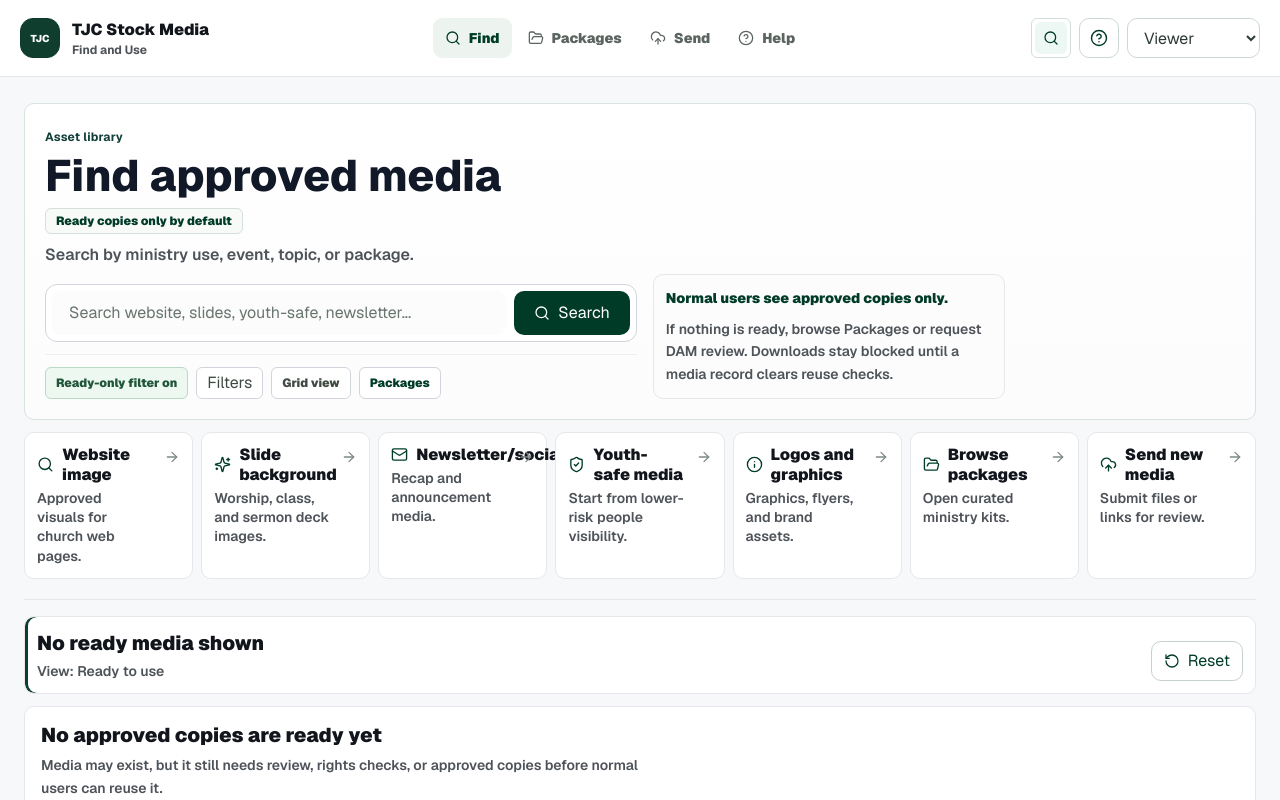
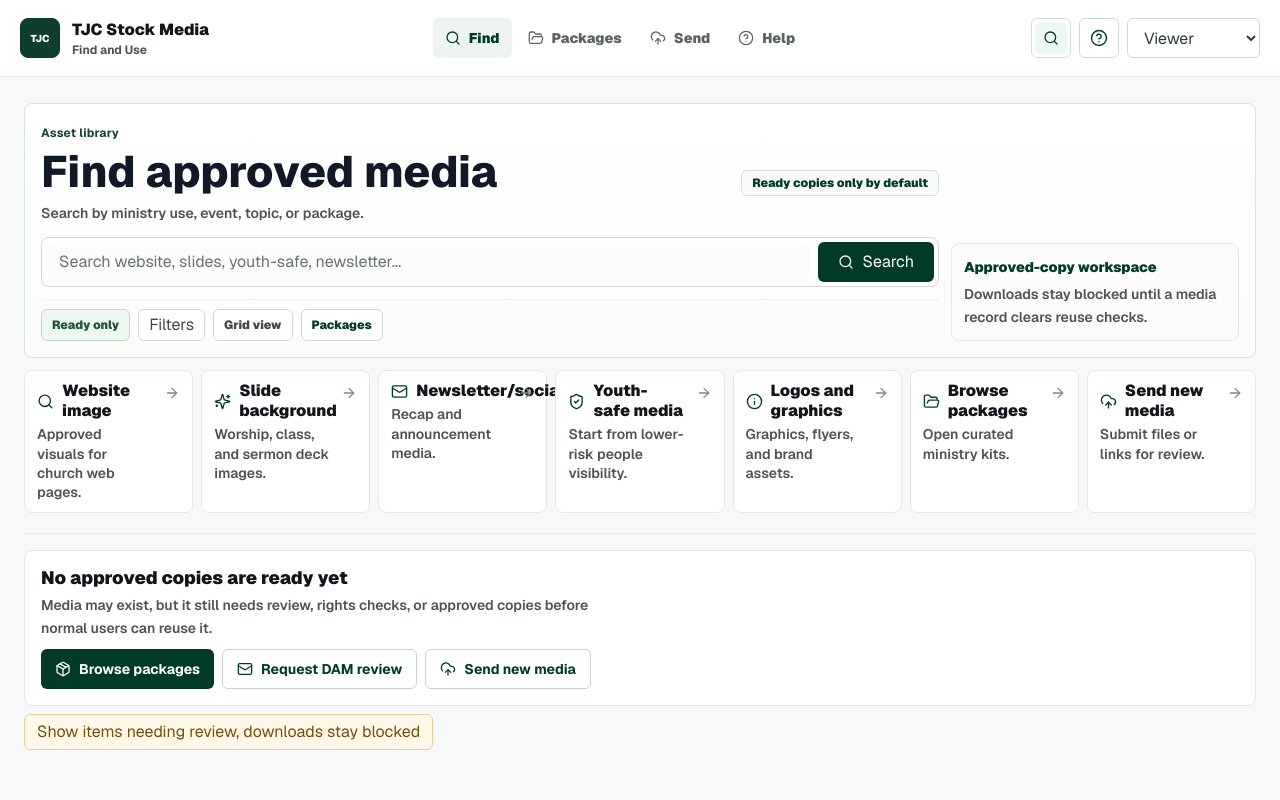
Before and after one commit to Hali0321/tjc-stock-media, a Next.js app in the folder frontend/: page / in a window 1280 px wide. Shown: the top 800 px of the page. Built offline with nearby package versions, Linux system fonts and the light colour scheme.

Commit message:
feat: finish enterprise DAM systemization pass

```diff
--- a/frontend/app/globals.css
+++ b/frontend/app/globals.css
@@ -185,7 +185,7 @@ textarea:focus-visible {
 
 .dam-card {
   border: 1px solid oklch(84% .014 160);
-  border-radius: 1rem;
+  border-radius: .55rem;
   background: oklch(98% .006 160);
   box-shadow: none;
 }
@@ -340,7 +340,7 @@ textarea:focus-visible {
   position: relative;
   overflow: hidden;
   border: 1px solid #e5e7eb;
-  border-radius: 10px;
+  border-radius: 8px;
   background: #fff;
   box-shadow: none;
 }
@@ -354,7 +354,7 @@ textarea:focus-visible {
 
 .media-results-grid {
   display: grid;
-  grid-template-columns: repeat(auto-fill, minmax(min(100%, 17rem), 1fr));
+  grid-template-columns: repeat(auto-fill, minmax(min(100%, 16rem), 1fr));
   gap: .85rem;
 }
 
@@ -405,7 +405,7 @@ textarea:focus-visible {
 
 .asset-bank-controlbar {
   border-top: 1px solid #eef2ef;
-  padding-top: .75rem;
+  padding-top: .6rem;
 }
 
 .asset-results-toolbar {
@@ -545,7 +545,7 @@ textarea:focus-visible {
 .empty-state-stage,
 .verdict-panel {
   border: 1px solid #e5e7eb !important;
-  border-radius: 10px !important;
+  border-radius: 8px !important;
   background: #fff !important;
   box-shadow: none !important;
 }
@@ -572,13 +572,13 @@ textarea:focus-visible {
 .help-detail-panel,
 .help-side-panel {
   border: 1px solid #e5e7eb;
-  border-radius: 10px;
+  border-radius: 8px;
   background: #fff;
   box-shadow: none;
 }
 
 .help-hero {
-  padding: clamp(1rem, 2vw, 1.4rem);
+  padding: clamp(.9rem, 1.5vw, 1.15rem);
 }
 
 .help-detail-panel,
@@ -590,11 +590,11 @@ textarea:focus-visible {
   display: grid;
   grid-template-columns: minmax(0, 1fr) auto;
   align-items: center;
-  min-height: 4.1rem;
+  min-height: 3.45rem;
   border: 1px solid #e5e7eb;
-  border-radius: 10px;
+  border-radius: 8px;
   background: #fff;
-  padding: .9rem 1rem;
+  padding: .65rem .8rem;
   text-align: left;
   transition: border-color 160ms ease, background 160ms ease, transform 160ms ease;
 }
@@ -617,7 +617,7 @@ textarea:focus-visible {
 
 .help-topic-button small {
   display: block;
-  margin-top: .25rem;
+  margin-top: .12rem;
   color: #4b5563;
   font-size: .875rem;
   font-weight: 500;
@@ -632,7 +632,7 @@ textarea:focus-visible {
   justify-content: center;
   gap: .45rem;
   border: 1px solid #d1d5db;
-  border-radius: 10px;
+  border-radius: 8px;
   background: #fff;
   padding: 0 .85rem;
   color: #0f3d2e;
@@ -647,8 +647,8 @@ textarea:focus-visible {
 }
 
 .help-guidance {
-  border-radius: 12px;
-  padding: .9rem;
+  border-radius: 8px;
+  padding: .75rem;
   font-size: .9rem;
   line-height: 1.5;
 }
@@ -686,9 +686,9 @@ textarea:focus-visible {
 }
 
 .find-usecase-grid > * {
-  min-height: 5.5rem !important;
+  min-height: 4.6rem !important;
   border: 1px solid #e5e7eb !important;
-  border-radius: 10px !important;
+  border-radius: 8px !important;
   box-shadow: none !important;
 }
 
@@ -712,6 +712,10 @@ textarea:focus-visible {
 .package-card p,
 .package-inspector p {
   color: #4b5563 !important;
+}
+
+.package-safety-line {
+  background: transparent !important;
 }
 
 @media (max-width: 767px) {
--- a/frontend/components/AppChrome.tsx
+++ b/frontend/components/AppChrome.tsx
@@ -18,7 +18,7 @@ function RoleSwitch({ compact = false }: { compact?: boolean }) {
         aria-labelledby={compact ? "mobile-demo-role-label" : "demo-role-label"}
         value={role}
         onChange={(event) => setRole(event.target.value as typeof role)}
-        className="min-h-10 rounded-[10px] border border-[#cbd8cf] bg-white px-3 text-sm font-black text-[#2f3b34]"
+        className="min-h-10 rounded-md border border-[#cbd8cf] bg-white px-3 text-sm font-black text-[#2f3b34]"
       >
         {roles.map((item) => (
           <option key={item}>{item}</option>
@@ -41,7 +41,7 @@ export function AppChrome({ children }: { children: React.ReactNode }) {
       <header className="dam-app-header sticky top-0 z-40 px-3 py-2.5 md:px-5">
         <div className="mx-auto flex min-h-14 w-full max-w-[1760px] items-center justify-between gap-3">
           <Link href={opsShell ? "/review" : "/"} className="flex min-w-0 items-center gap-3" aria-label="TJC Stock Media home">
-            <span className="dam-brand-mark grid h-10 w-10 shrink-0 place-items-center rounded-[13px] text-[10px] font-black text-white">TJC</span>
+            <span className="dam-brand-mark grid h-10 w-10 shrink-0 place-items-center rounded-lg text-[10px] font-black text-white">TJC</span>
             <span className="min-w-0">
               <strong className="block truncate text-base font-black tracking-[0] text-tjc-ink">TJC Stock Media</strong>
               <small className="block truncate text-xs font-bold text-tjc-muted">{navLabel}</small>
@@ -54,11 +54,11 @@ export function AppChrome({ children }: { children: React.ReactNode }) {
 
           <div className="hidden min-w-0 items-center justify-end gap-2 md:flex">
             <CommandPalette />
-            <Link href="/guide" className="grid h-10 w-10 place-items-center rounded-[10px] border border-[#cbd8cf] bg-white text-tjc-evergreen transition hover:bg-[#eef7f1]" aria-label="Open help">
+            <Link href="/guide" className="grid h-10 w-10 place-items-center rounded-md border border-[#cbd8cf] bg-white text-tjc-evergreen transition hover:bg-[#eef7f1]" aria-label="Open help">
               <HelpCircle size={18} strokeWidth={1.9} aria-hidden="true" />
             </Link>
             {opsShell ? (
-              <Link href="/admin" className="grid h-10 w-10 place-items-center rounded-[10px] border border-[#cbd8cf] bg-white text-tjc-evergreen transition hover:bg-[#eef7f1]" aria-label="Open governance">
+              <Link href="/admin" className="grid h-10 w-10 place-items-center rounded-md border border-[#cbd8cf] bg-white text-tjc-evergreen transition hover:bg-[#eef7f1]" aria-label="Open governance">
                 <Settings2 size={18} strokeWidth={1.9} aria-hidden="true" />
               </Link>
             ) : null}
@@ -67,7 +67,7 @@ export function AppChrome({ children }: { children: React.ReactNode }) {
 
           <button
             type="button"
-            className="grid h-11 w-11 place-items-center rounded-[12px] border border-[#cbd8cf] bg-white text-tjc-evergreen transition hover:bg-[#eef7f1] active:translate-y-px xl:hidden"
+            className="grid h-11 w-11 place-items-center rounded-md border border-[#cbd8cf] bg-white text-tjc-evergreen transition hover:bg-[#eef7f1] active:translate-y-px xl:hidden"
             onClick={() => setMobileMenuOpen((open) => !open)}
             aria-label={mobileMenuOpen ? "Close app menu" : "Open app menu"}
             aria-expanded={mobileMenuOpen}
@@ -78,7 +78,7 @@ export function AppChrome({ children }: { children: React.ReactNode }) {
         </div>
 
         {mobileMenuOpen ? (
-          <div id="mobile-app-menu" className="absolute inset-x-3 top-[calc(100%+.5rem)] z-50 grid gap-3 rounded-[18px] border border-[#d6e0d9] bg-white p-3 shadow-[0_20px_56px_rgba(17,24,39,.16)] xl:hidden">
+          <div id="mobile-app-menu" className="absolute inset-x-3 top-[calc(100%+.5rem)] z-50 grid gap-3 rounded-lg border border-[#d6e0d9] bg-white p-3 shadow-[0_20px_56px_rgba(17,24,39,.16)] xl:hidden">
             <CommandPalette />
             <AppNav role={role} variant="menu" onNavigate={() => setMobileMenuOpen(false)} />
             <RoleSwitch compact />
@@ -94,7 +94,7 @@ export function AppChrome({ children }: { children: React.ReactNode }) {
         mobileOffset={{ bottom: "calc(var(--app-mobile-nav-height) + var(--app-mobile-safe-bottom) + 1.25rem)", left: ".75rem", right: ".75rem" }}
         toastOptions={{
           classNames: {
-            toast: "rounded-[14px] border border-[#d6dfd8] bg-white text-tjc-ink shadow-[0_18px_50px_rgba(17,24,39,.16)]",
+            toast: "rounded-lg border border-[#d6dfd8] bg-white text-tjc-ink shadow-[0_18px_50px_rgba(17,24,39,.16)]",
             title: "font-black text-tjc-ink",
             description: "font-semibold text-tjc-muted"
           }
--- a/frontend/components/AppNav.tsx
+++ b/frontend/components/AppNav.tsx
@@ -59,8 +59,8 @@ export function AppNav({ role, variant = "mobile", onNavigate }: AppNavProps) {
       className={cn(
         "tubelight-nav border border-[#c9d4d5] bg-white",
         top && "flex max-w-full items-center gap-1 border-transparent bg-transparent p-0 shadow-none",
-        menu && "grid gap-1 rounded-[14px] border-[#d7dde2] p-1 shadow-none",
-        !top && !menu && "mx-auto flex w-full max-w-[34rem] items-center gap-1 rounded-[18px] p-1 shadow-none"
+        menu && "grid gap-1 rounded-lg border-[#d7dde2] p-1 shadow-none",
+        !top && !menu && "mx-auto flex w-full max-w-[34rem] items-center gap-1 rounded-lg p-1 shadow-none"
       )}
       aria-label="Primary navigation"
     >
@@ -74,9 +74,9 @@ export function AppNav({ role, variant = "mobile", onNavigate }: AppNavProps) {
             href={item.href}
             className={cn(
               "group relative inline-flex min-w-0 flex-1 items-center justify-center font-black text-[#5b655f] transition-colors duration-200 hover:text-tjc-evergreen active:translate-y-px",
-              top && "min-h-10 flex-none gap-2 rounded-[9px] px-3 text-sm",
-              menu && "min-h-11 justify-start gap-3 rounded-[10px] px-3 text-sm",
-              !top && !menu && "min-h-14 flex-col gap-1 rounded-[14px] px-1.5 text-[11px]",
+              top && "min-h-10 flex-none gap-2 rounded-md px-3 text-sm",
+              menu && "min-h-11 justify-start gap-3 rounded-md px-3 text-sm",
+              !top && !menu && "min-h-14 flex-col gap-1 rounded-md px-1.5 text-[11px]",
               isActive && "text-tjc-evergreen"
             )}
             title={item.label}
--- a/frontend/components/DamExperience.tsx
+++ b/frontend/components/DamExperience.tsx
@@ -51,7 +51,7 @@ export function PrimaryAction({
   type = "button"
 }: PrimaryActionProps) {
   const classes = cn(
-    "inline-flex min-h-11 items-center justify-center gap-2 rounded-[10px] px-4 text-sm font-black transition duration-200 active:translate-y-px disabled:pointer-events-none disabled:opacity-55",
+    "inline-flex min-h-10 items-center justify-center gap-2 rounded-md px-3.5 text-sm font-bold transition duration-200 active:translate-y-px disabled:pointer-events-none disabled:opacity-55",
     tone === "primary" && "bg-tjc-evergreen text-white hover:bg-[#082f29]",
     tone === "secondary" && "border border-[#c5d1c9] bg-white text-tjc-evergreen hover:bg-[#eef7f1]",
     tone === "quiet" && "bg-transparent text-tjc-evergreen hover:bg-[#edf4ef]",
@@ -84,11 +84,11 @@ export function EmptyState({
   className?: string;
 }) {
   return (
-    <section className={cn("empty-state-stage relative overflow-hidden rounded-[12px] border border-[#d9e3dc] bg-white p-4 sm:p-5", className)} role="status">
-      <div className="grid max-w-3xl gap-3">
+    <section className={cn("empty-state-stage relative overflow-hidden rounded-lg border border-[#d9e3dc] bg-white p-4", className)} role="status">
+      <div className="grid max-w-3xl gap-2.5">
         <div>
-          <h2 className="text-lg font-black leading-tight text-tjc-ink sm:text-xl">{title}</h2>
-          <p className="mt-1.5 max-w-[66ch] text-sm font-semibold leading-relaxed text-tjc-muted">{description}</p>
+          <h2 className="text-base font-black leading-tight text-tjc-ink sm:text-lg">{title}</h2>
+          <p className="mt-1 max-w-[62ch] text-sm font-semibold leading-relaxed text-tjc-muted">{description}</p>
         </div>
         <div className="flex flex-wrap gap-2">
           {primary}
@@ -114,18 +114,18 @@ export function HeroSearch({
   placeholder: string;
 }) {
   return (
-    <form className="hero-search-shell grid gap-2 rounded-[12px] bg-white p-1.5 md:grid-cols-[1fr_auto]" onSubmit={onSubmit} aria-label={ops ? "Ops search" : "Find approved media"}>
+    <form className="hero-search-shell grid gap-2 rounded-lg bg-white p-1 md:grid-cols-[1fr_auto]" onSubmit={onSubmit} aria-label={ops ? "Ops search" : "Find approved media"}>
       <label className="sr-only" htmlFor="find-media-search">{ops ? "Ops Search" : "Search approved media"}</label>
       <input
         id="find-media-search"
-        className="min-h-11 min-w-0 rounded-[9px] border border-transparent bg-[#fbfcfb] px-4 text-sm font-semibold text-tjc-ink placeholder:text-[#68756d] focus:border-[#9cb9ab] sm:text-base"
+        className="min-h-10 min-w-0 rounded-md border border-transparent bg-[#fbfcfb] px-3 text-sm font-semibold text-tjc-ink placeholder:text-[#68756d] focus:border-[#9cb9ab] sm:text-base"
         value={value}
         onChange={(event) => onChange(event.target.value)}
         placeholder={placeholder}
         name="q"
         type="search"
       />
-      <PrimaryAction type="submit" icon={Search} className="min-h-11 px-5">Search</PrimaryAction>
+      <PrimaryAction type="submit" icon={Search} className="min-h-10 px-5">Search</PrimaryAction>
     </form>
   );
 }
@@ -155,7 +155,7 @@ export function UseCaseCard({
       <ArrowRight className="mt-1 text-[#7d8a82] transition group-hover:translate-x-0.5 group-hover:text-tjc-evergreen" size={16} strokeWidth={1.9} aria-hidden="true" />
     </>
   );
-  const classes = "group grid min-h-[4.25rem] grid-cols-[1fr_auto] items-start gap-3 rounded-[9px] border border-[#e5e7eb] bg-white px-3 py-3 text-left transition duration-200 hover:border-[#cbd5e1] hover:bg-[#fafafa] active:translate-y-px";
+  const classes = "group grid min-h-[3.75rem] grid-cols-[1fr_auto] items-start gap-3 rounded-md border border-[#e5e7eb] bg-white px-3 py-2.5 text-left transition duration-200 hover:border-[#cbd5e1] hover:bg-[#fafafa] active:translate-y-px";
   if (href) return <Link href={href} className={classes}>{content}</Link>;
   return <button type="button" className={classes} onClick={onClick}>{content}</button>;
 }
@@ -184,11 +184,16 @@ export function ProtectedPreview({
   className?: string;
 }) {
   return (
-    <div className={cn("protected-preview grid h-full min-h-48 place-items-center overflow-hidden rounded-[12px] bg-[#eef3ef] p-5 text-center", className)}>
-      <div className="protected-preview-frame relative grid min-h-[10rem] w-full max-w-[20rem] place-items-center overflow-hidden rounded-[12px] border border-white/70 bg-white/55 p-4">
-        <div className="absolute inset-3 rounded-[10px] border border-dashed border-[#b9c8c0]" aria-hidden="true" />
-        <div className="relative z-[1] grid justify-items-center gap-3">
-        <span className="inline-flex items-center gap-2 rounded-md border border-[#cbd5e1] bg-white px-3 py-1 text-xs font-black text-tjc-evergreen">
+    <div className={cn("protected-preview grid h-full min-h-48 place-items-center overflow-hidden rounded-lg bg-[#eef3ef] p-5 text-center", className)}>
+      <div className="protected-preview-frame relative grid min-h-[10rem] w-full max-w-[22rem] place-items-center overflow-hidden rounded-lg border border-white/70 bg-white/65 p-4">
+        <div className="absolute inset-2 grid grid-cols-4 gap-1 opacity-70" aria-hidden="true">
+          {Array.from({ length: 12 }).map((_, index) => (
+            <span className="rounded bg-[#e7eee9]" key={index} />
+          ))}
+        </div>
+        <div className="absolute inset-3 rounded-md border border-dashed border-[#aab9b1] bg-white/35 backdrop-blur-[1px]" aria-hidden="true" />
+        <div className="relative z-[1] grid max-w-[18rem] justify-items-center gap-2.5 rounded-md border border-[#dce5df] bg-white/90 px-4 py-3">
+          <span className="inline-flex items-center gap-2 rounded border border-[#cbd5e1] bg-white px-2.5 py-1 text-xs font-black text-tjc-evergreen">
             <FileLock2 size={14} strokeWidth={1.8} aria-hidden="true" />
             Protected preview
           </span>
@@ -362,7 +367,7 @@ export function PackageCard({
   const bestUse = collection.searchQuery || `${collection.ministry} media`;
   const safetySummary = `${readyCount.toLocaleString()} ready, ${reviewNeeded.toLocaleString()} need review`;
   return (
-    <article className={cn("package-card grid gap-3 overflow-hidden rounded-[12px] border border-[#e5e7eb] bg-white p-3 transition hover:border-[#cbd5e1] sm:p-4", active && "ring-2 ring-[#9cb9ab]")}>
+    <article className={cn("package-card grid gap-3 overflow-hidden rounded-lg border border-[#e5e7eb] bg-white p-3 transition hover:border-[#cbd5e1] sm:p-4", active && "ring-2 ring-[#9cb9ab]")}>
       <div className="grid gap-3 sm:grid-cols-[minmax(0,1fr)_8.5rem]">
         <div className="min-w-0">
           <h2 className="line-clamp-2 text-xl font-black leading-tight text-tjc-ink">{collection.name}</h2>
@@ -379,7 +384,7 @@ export function PackageCard({
         <p className="font-semibold text-tjc-muted"><strong className="font-black text-tjc-ink">Best use:</strong> {bestUse}</p>
         <p className="font-semibold text-tjc-muted"><strong className="font-black text-tjc-ink">Safety:</strong> {safetySummary}</p>
       </div>
-      <p className="rounded-md bg-[#fff8e8] px-3 py-2 text-xs font-black leading-relaxed text-[#71500f]">Item-level media record remains final before reuse.</p>
+      <p className="package-safety-line border-t border-[#eef1f3] pt-2 text-xs font-black leading-relaxed text-[#71500f]">Item-level approval required before reuse.</p>
       <div className="flex flex-wrap gap-2">
         <PrimaryAction onClick={onOpen} icon={Search}>Open media</PrimaryAction>
         <PrimaryAction onClick={onInspect} tone="secondary" icon={FolderOpen}>View details</PrimaryAction>
@@ -413,7 +418,7 @@ export function PackageInspector({
   const reviewNeeded = Math.max(0, collection.count - readyCount);
   const bestUse = collection.searchQuery || `${collection.ministry} media`;
   return (
-    <aside className="package-inspector grid gap-4 rounded-[14px] border border-[#e5e7eb] bg-white p-4 sm:p-5">
+    <aside className="package-inspector grid gap-4 rounded-lg border border-[#e5e7eb] bg-white p-4 sm:p-5">
       <div>
         <span className="text-sm font-black text-tjc-evergreen">{opsView ? "Package readiness" : "Package details"}</span>
         <h2 className="mt-1 text-2xl font-black leading-tight text-tjc-ink">{collection.name}</h2>
@@ -429,7 +434,7 @@ export function PackageInspector({
         <h3 className="text-sm font-black text-tjc-ink">Suggested use</h3>
         <p className="text-sm font-semibold leading-relaxed text-tjc-muted">{bestUse}</p>
       </section>
-        <section className="rounded-[10px] border border-[#e5cf93] bg-[#fff8e8] p-3 text-sm font-semibold leading-relaxed text-[#71500f]">
+        <section className="rounded-md border border-[#e5cf93] bg-[#fff8e8] p-3 text-sm font-semibold leading-relaxed text-[#71500f]">
         Package approval is not enough. Open each media record to confirm item-level approval before reuse.
       </section>
       {collection.peopleWarning ? (
@@ -480,7 +485,7 @@ export function GovernanceMetric({
   href?: string;
 }) {
   const classes = cn(
-    "governance-metric block rounded-[18px] p-4 transition",
+    "governance-metric block rounded-lg p-4 transition",
     tone === "ok" && "bg-[#eef8f2] text-[#194f34]",
     tone === "warn" && "bg-[#fff8e8] text-[#71500f]",
     tone === "danger" && "bg-[#fff1ef] text-[#7b332f]",
--- a/frontend/components/LibraryPage.tsx
+++ b/frontend/components/LibraryPage.tsx
@@ -191,8 +191,8 @@ export function LibraryPage() {
 
   return (
     <div className="dam-shell">
-      <section className="find-hero asset-bank-header p-3 sm:p-4 lg:p-5" aria-label={opsView ? "Ops search front door" : "Find approved media"}>
-        <div className={cn("relative z-[1] grid gap-4", opsView ? "lg:grid-cols-[minmax(0,1.05fr)_minmax(18rem,.55fr)] lg:items-end" : "xl:grid-cols-[minmax(0,.72fr)_minmax(22rem,.28fr)] xl:items-end")}>
+      <section className="find-hero asset-bank-header p-3 sm:p-4" aria-label={opsView ? "Ops search front door" : "Find approved media"}>
+        <div className={cn("relative z-[1] grid gap-3", opsView ? "lg:grid-cols-[minmax(0,1.05fr)_minmax(18rem,.55fr)] lg:items-end" : "xl:grid-cols-[minmax(0,1fr)_18rem] xl:items-end")}>
           <div className="min-w-0">
             <div className="flex flex-wrap items-end justify-between gap-2">
               <div>
@@ -205,8 +205,8 @@ export function LibraryPage() {
                 </span>
               ) : null}
             </div>
-            <p className="mt-2 max-w-[58ch] text-sm font-semibold leading-relaxed text-tjc-muted sm:text-base">{subtitle}</p>
-            <div className="mt-4">
+            <p className="mt-1.5 max-w-[58ch] text-sm font-semibold leading-relaxed text-tjc-muted">{subtitle}</p>
+            <div className="mt-3">
               <HeroSearch
                 value={query}
                 onChange={setQuery}
@@ -218,7 +218,7 @@ export function LibraryPage() {
             {!opsView ? (
               <div className="asset-bank-controlbar mt-3 flex flex-wrap items-center gap-2" aria-label="Asset library controls">
                 <span className="inline-flex min-h-8 items-center rounded-md border border-[#b8d9c6] bg-[#edf8f1] px-2.5 text-xs font-black text-[#22563a]" role="status">
-                  Ready-only filter on
+                  Ready only
                 </span>
                 <button className="inline-flex min-h-8 items-center rounded-md border border-[#d1d5db] bg-white px-2.5 text-xs font-black text-[#3f4a43]" type="button" onClick={() => setFiltersOpen(true)}>
                   Filters
@@ -243,9 +243,9 @@ export function LibraryPage() {
               </p>
             </div>
           ) : (
-            <div className="asset-bank-rule grid gap-2 rounded-[10px] border border-[#e5e7eb] bg-[#fbfcfb] p-3 text-sm font-semibold leading-relaxed text-tjc-muted">
-              <strong className="text-tjc-evergreen">Normal users see approved copies only.</strong>
-              <span>If nothing is ready, browse Packages or request DAM review. Downloads stay blocked until a media record clears reuse checks.</span>
+            <div className="asset-bank-rule grid gap-1 rounded-lg border border-[#e5e7eb] bg-[#fbfcfb] p-3 text-sm font-semibold leading-relaxed text-tjc-muted">
+              <strong className="text-tjc-evergreen">Approved-copy workspace</strong>
+              <span>Downloads stay blocked until a media record clears reuse checks.</span>
             </div>
           )}
         </div>
@@ -295,13 +295,16 @@ export function LibraryPage() {
       ) : null}
 
       <section className="asset-bank-results mt-5 grid gap-3" aria-label="Find results">
-        <div className="asset-results-toolbar flex flex-wrap items-end justify-between gap-3 rounded-[10px] border border-[#e5e7eb] bg-white px-3 py-3">
+        {!(viewerSafeDefaultEmpty && !loading && !assets.length) ? (
+        <div className="asset-results-toolbar flex flex-wrap items-end justify-between gap-3 rounded-lg border border-[#e5e7eb] bg-white px-3 py-3">
           <div>
-            <h2 className="text-xl font-black text-tjc-ink">
-              {loading ? "Loading media" : assets.length ? "Media results" : "No ready media shown"}
+            <h2 className="text-lg font-black text-tjc-ink">
+              {loading ? "Loading media" : assets.length ? "Media results" : "Asset results"}
             </h2>
             <p className="mt-1 text-sm font-semibold text-tjc-muted">
-              {pagination && result?.total
+              {viewerSafeDefaultEmpty
+                ? "Ready-only default is active."
+                : pagination && result?.total
                 ? `Showing ${pagination.rangeStart.toLocaleString()}-${pagination.rangeEnd.toLocaleString()} of ${result.total.toLocaleString()}`
                 : activeCollection
                   ? `Package: ${activeCollection.name}`
@@ -331,6 +334,7 @@ export function LibraryPage() {
             </button>
           </div>
         </div>
+        ) : null}
 
         {loading ? (
           <div className="media-results-grid" aria-hidden="true">
@@ -352,7 +356,7 @@ export function LibraryPage() {
                   tertiary={<PrimaryAction href="/upload" tone="secondary" icon={UploadCloud}>Send new media</PrimaryAction>}
                   className="library-empty-compact"
                 />
-                <button className="mt-3 inline-flex min-h-10 items-center justify-center gap-2 rounded-[10px] border border-[#e5cf93] bg-[#fff8e8] px-3 text-sm font-black text-[#71500f] transition hover:bg-[#fff2d2] active:translate-y-px" type="button" onClick={() => openSavedView("batch-approved-blockers")}>
+                <button className="mt-2 inline-flex min-h-9 items-center justify-center gap-2 rounded-md border border-[#e5cf93] bg-[#fff8e8] px-3 text-sm font-black text-[#71500f] transition hover:bg-[#fff2d2] active:translate-y-px" type="button" onClick={() => openSavedView("batch-approved-blockers")}>
                   Show items needing review, downloads stay blocked
                 </button>
               </div>
```
Also changed, not shown: frontend/components/AdminPage.tsx (+15 -8 lines), frontend/components/GuidePage.tsx (+10 -10 lines), 3 other files (tests, documents, lock files or other folders). Lines whose indentation alone changed are shown as unchanged.
